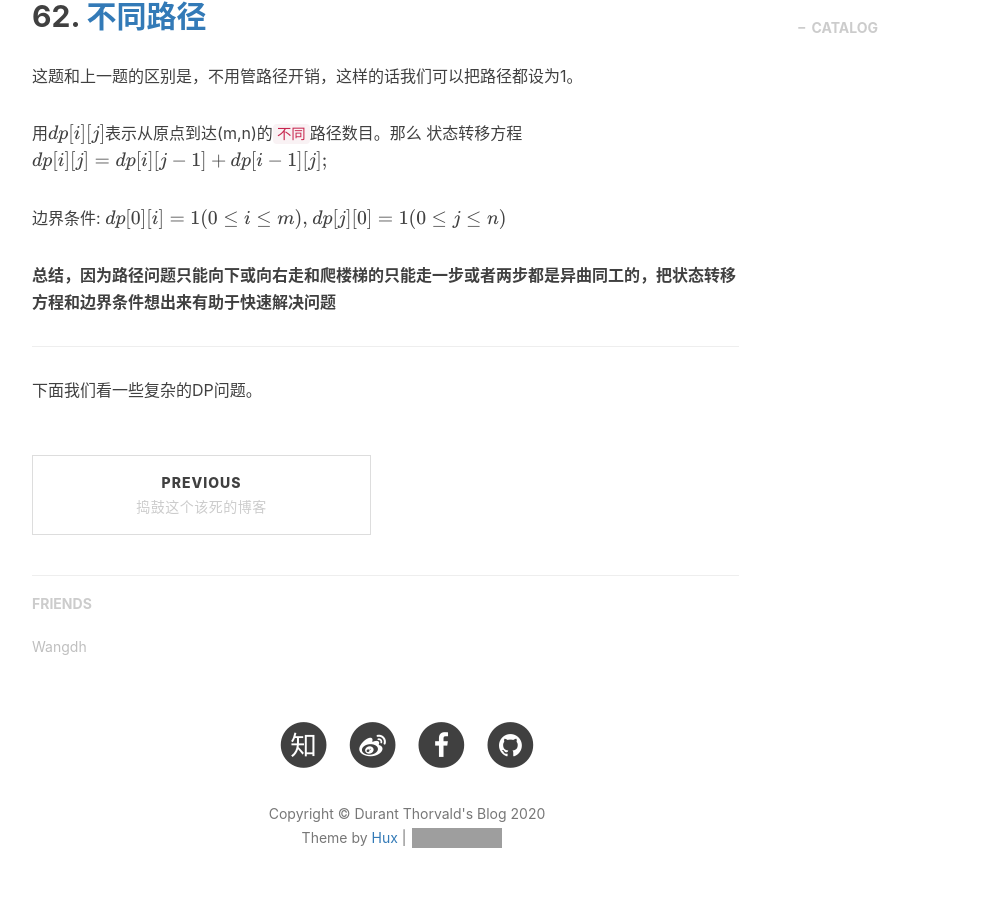
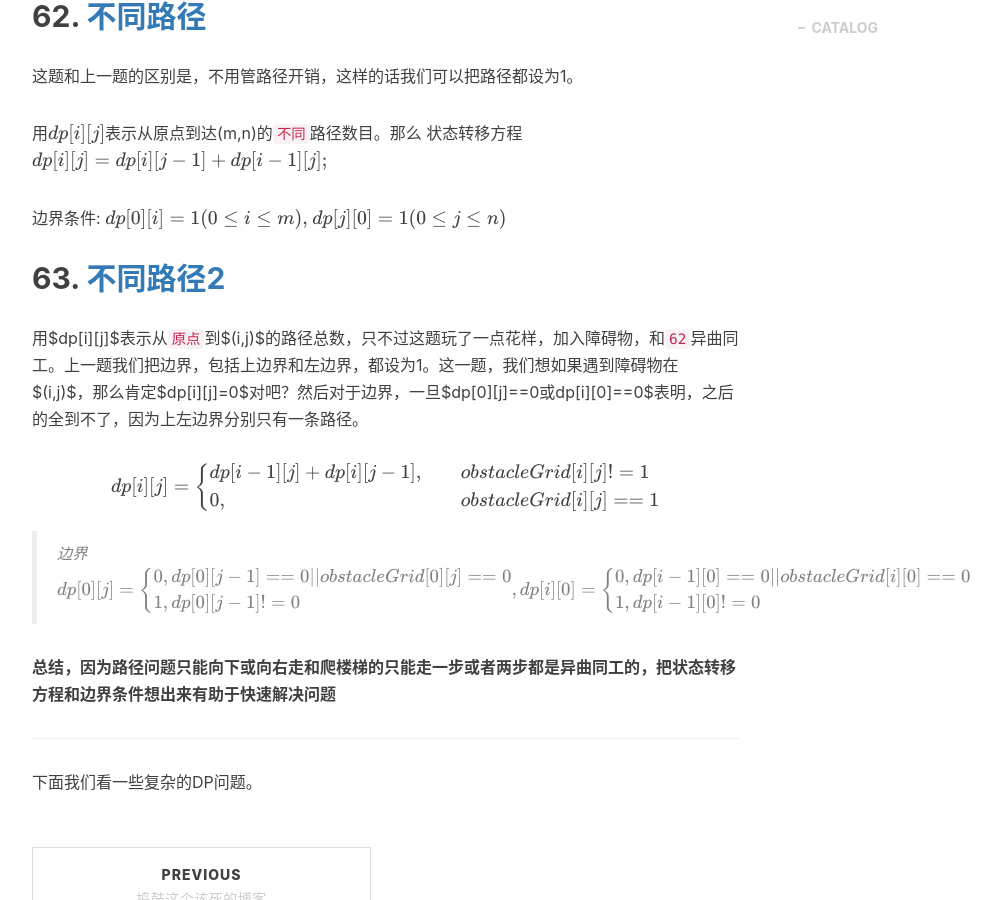
Before and after one commit to DurantVivado/durantvivado.github.io, a Jekyll site: the page built from _posts/2020-07-21-dynamic-planning.markdown, in a window 1280 px wide and 900 px high, scrolled down 3411 px. Shown: the whole window, without its empty margins (233-1234 px from the left). Built offline with Jekyll 4.4.1, drawn with Linux system fonts in a browser that asks for light colours; nearby versions of some CDN libraries; formulas are drawn with MathJax 3; comment, search, counter and statistics services are not loaded; grey boxes are pictures that could not be loaded.

Commit message:
update posr

```diff
--- a/_posts/2020-07-21-dynamic-planning.markdown
+++ b/_posts/2020-07-21-dynamic-planning.markdown
@@ -91,6 +91,34 @@ $$
 dp[j][0] = 1(0 \le{j}\le{n})
 $$
 
+## 63. [不同路径2](https://leetcode-cn.com/problems/unique-paths-ii/)
+
+用$dp[i][j]$表示从`原点`到$(i,j)$的路径总数，只不过这题玩了一点花样，加入障碍物，和`62`异曲同工。上一题我们把边界，包括上边界和左边界，都设为1。这一题，我们想如果遇到障碍物在$(i,j)$，那么肯定$dp[i][j]=0$对吧？然后对于边界，一旦$dp[0][j]==0或dp[i][0]==0$表明，之后的全到不了，因为上左边界分别只有一条路径。
+
+
+$$ dp[i][j]=\left\{
+\begin{array}{lcl}
+dp[i-1][j]+dp[i][j-1],       &      & {obstacleGrid[i][j]!=1}\\
+0,     &      & {obstacleGrid[i][j]==1}\\
+\end{array} \right. $$
+
+
+>边界
+$$
+dp[0][j] =\left\{
+\begin{array}{lcr}
+ 0, {dp[0][j-1]==0||obstacleGrid[0][j]==0}\\
+1, {dp[0][j-1]!=0}\\
+\end{array} \right.\\
+,
+\\
+dp[i][0] =\left\{
+\begin{array}{lcr}
+ 0, {dp[i-1][0]==0||obstacleGrid[i][0]==0}\\
+1, {dp[i-1][0]!=0}\\
+\end{array} \right.
+$$
+
 **总结，因为路径问题只能向下或向右走和爬楼梯的只能走一步或者两步都是异曲同工的，把状态转移方程和边界条件想出来有助于快速解决问题**
 
 ---
```
